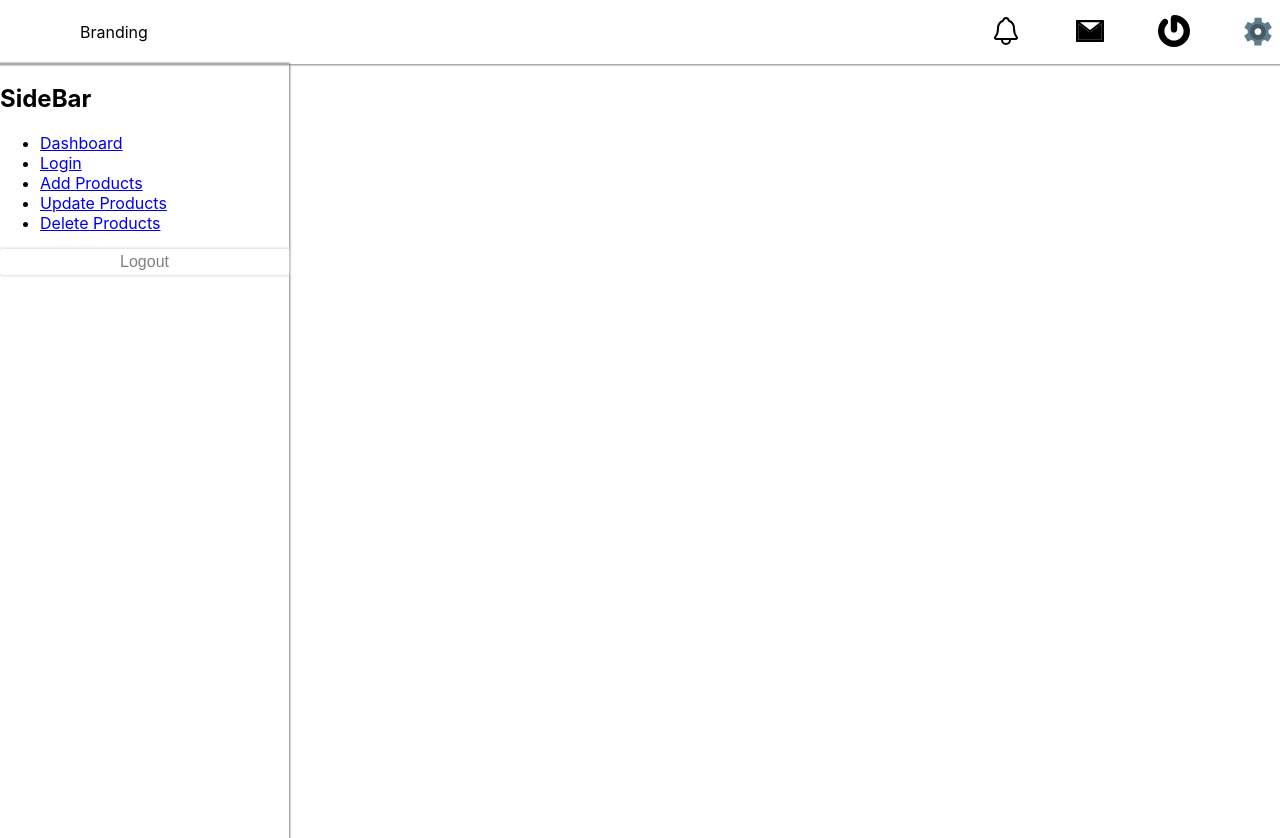
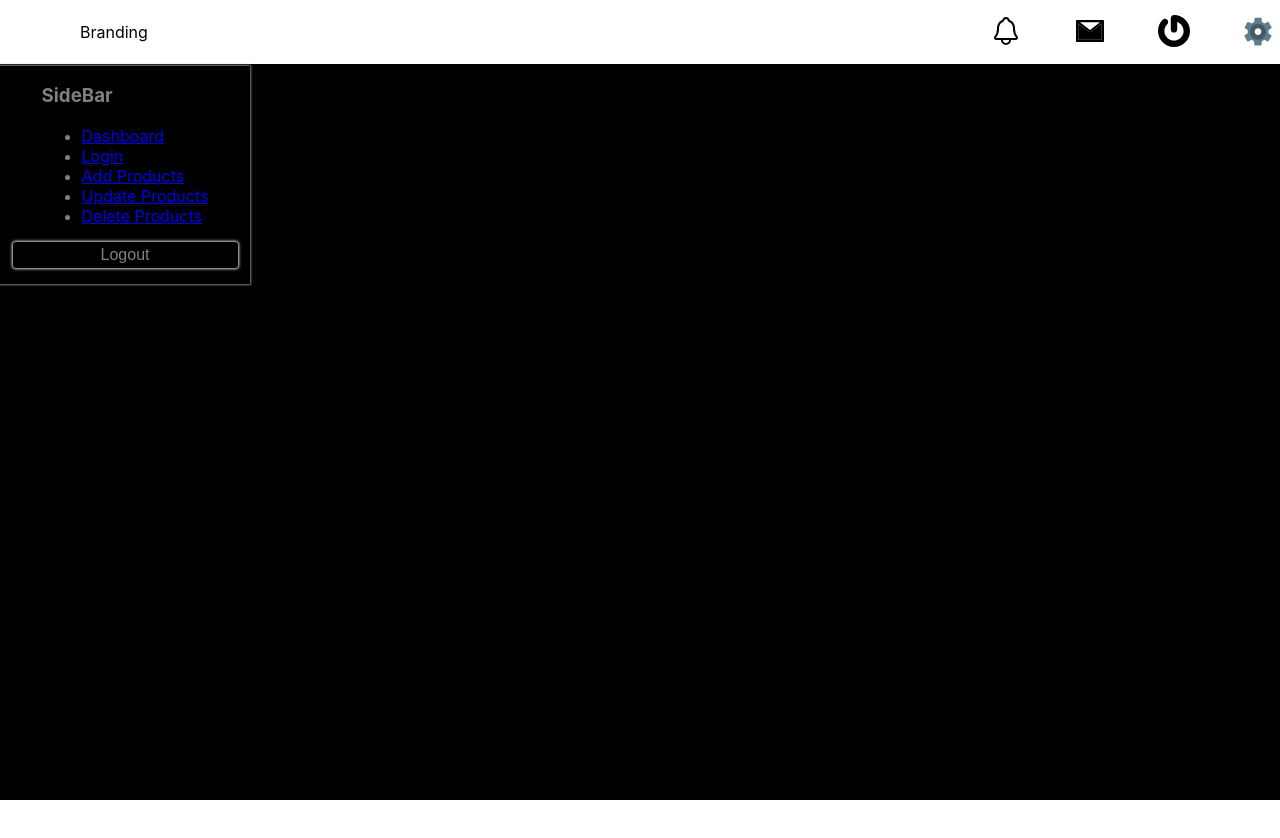
Before and after one commit to jcbince/reactappdash, a React (Create React App) app: page /dashboard in a window 1280 px wide. Shown: the top 838 px of the page. After the commit the page ends 800 px from the top, so only its background shows below. Built offline with nearby package versions, Linux system fonts and the light colour scheme; no server answers; sample sign-in values are in the browser's storage.

Commit message:
better styling on sidebar

```diff
--- a/src/components/sidebar/styles.js
+++ b/src/components/sidebar/styles.js
@@ -2,15 +2,17 @@ import styled from 'styled-components';
 
 const SidebarStyles = styled.aside`
 	display:flex;
+	color:grey;
 	flex-direction:column;
 	box-shadow: 0 0 2px 1px grey;
-	width:289px;
+	width:250px;
 	position:absolute;
-	top:4rem;
+	top:4.1rem;
 	left:0;
-	height:50rem;
 	padding:2rem:
 	margin:1rem;
+	align-items:center;
+
 
 
 `;
--- a/src/pages/dashboard/DashBoardPage.js
+++ b/src/pages/dashboard/DashBoardPage.js
@@ -4,6 +4,7 @@ import { useNavigate } from 'react-router-dom'
 import { auth,  } from 'libs/firebase';
 import {onAuthStateChanged} from 'firebase/auth'
 
+import { DashBoardPageStyles } from './styles';
 import { AppBar } from '../../components/appbar'
 import Sidebar from 'components/sidebar/Sidebar';
 
@@ -29,7 +30,9 @@ function DashBoardPage  (props){
 
 				<>
 				<AppBar/>
-				<Sidebar/>
+				<DashBoardPageStyles>
+					<Sidebar/>
+				</DashBoardPageStyles>
 
 				</>
 			)
--- a/src/pages/dashboard/styles.js
+++ b/src/pages/dashboard/styles.js
@@ -1,7 +1,12 @@
 import styled from 'styled-components';
 
 const DashBoardPageStyles =  styled.section `
+	height: calc(100vh - 64px);
+	display: flex;
+	align-items:stretch;
+	background: black;
 
-	display: flex;
 
 `
+
+export {DashBoardPageStyles};
--- a/src/ui/buttons/index.js
+++ b/src/ui/buttons/index.js
@@ -10,8 +10,9 @@ box-shadow: 0 0 3px 1px rgb(220, 220, 220);
 padding: ${props => props.padding || "0.25rem 1.5rem"};;
 color: ${props => props.color || "grey"};
 font-size: ${props => props.fs || "1rem"};;
-width: ${props => props.width || "100%"};
-
+width: ${props => props.width || "90%"};
+margin-bottom: ${props => props.margin || "1rem"};
+0
 `;
 const IconButton = styled.button`
         border:none;
```
